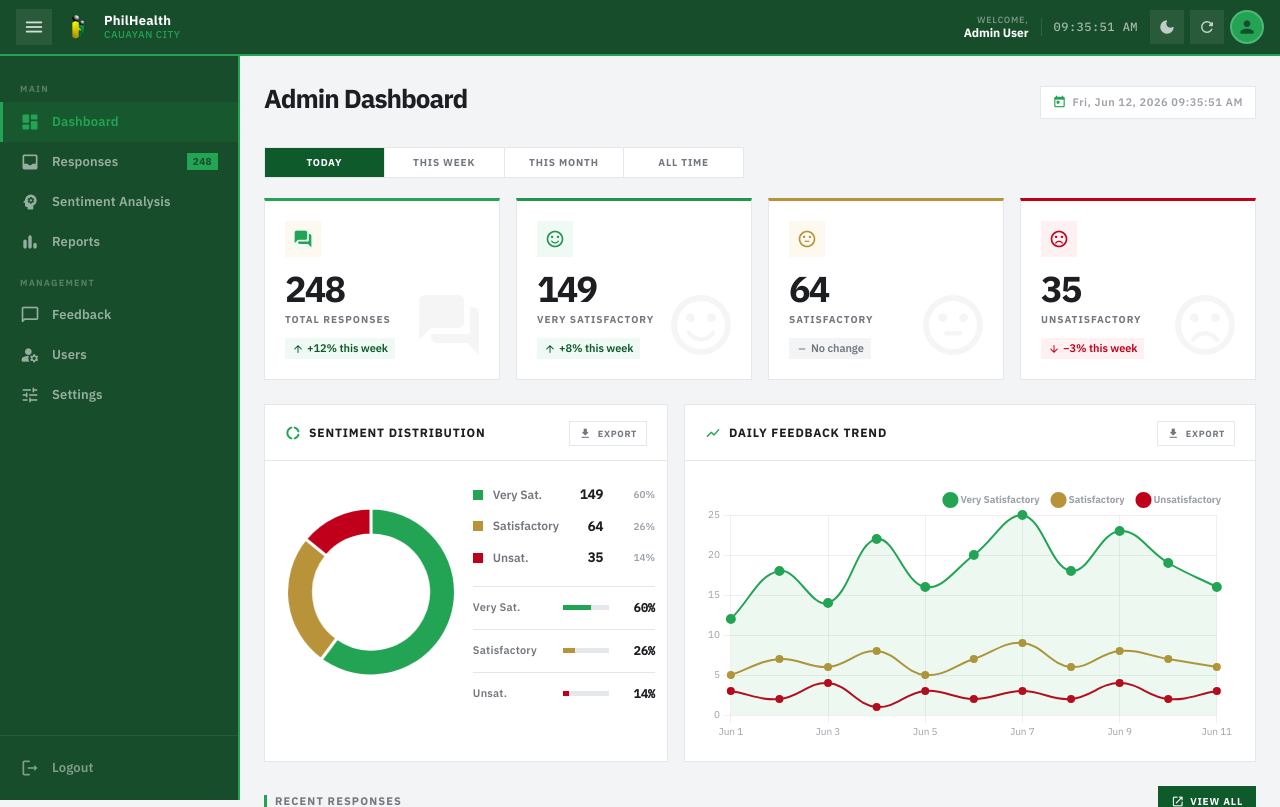
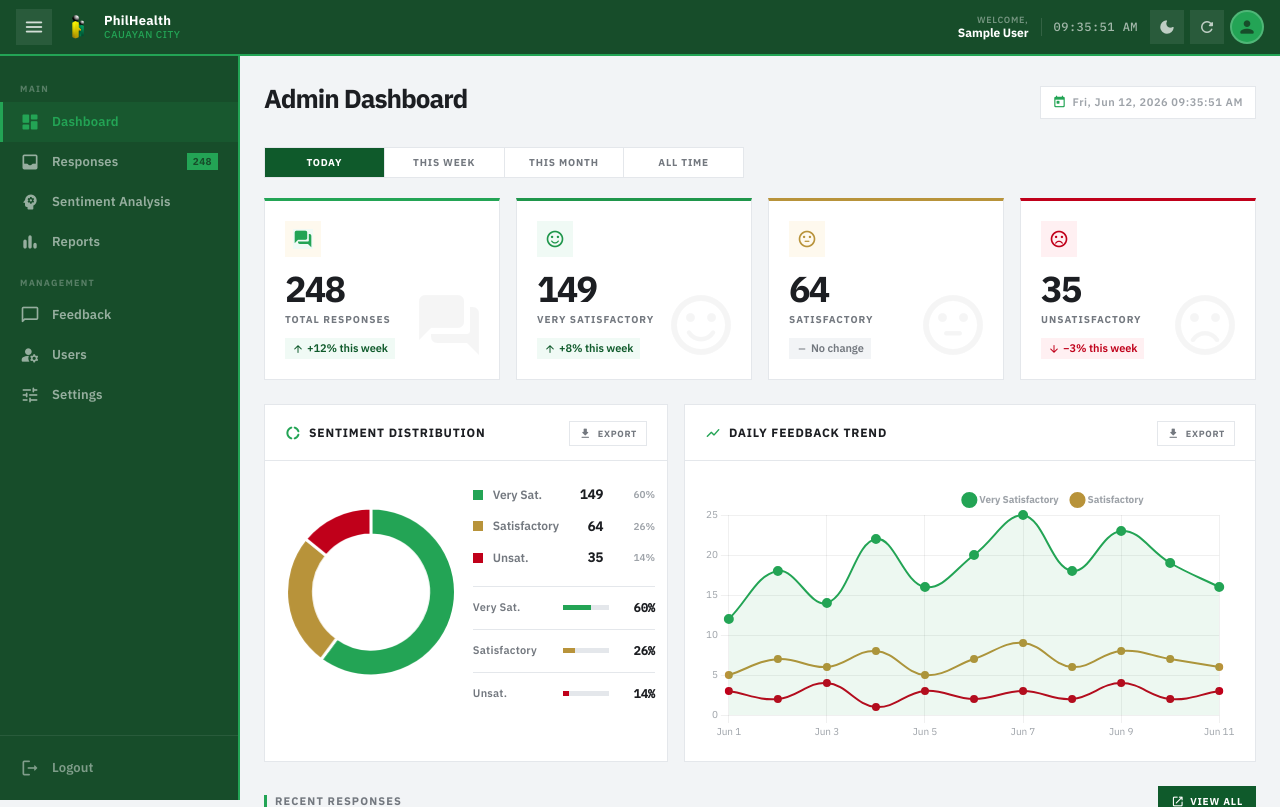
Before and after one commit to WWH16/philhealth-feedback, a Django app: page /dashboard/ in a window 1280 px wide. Shown: the top 807 px of the page. Run offline with Django 5.2, Linux system fonts and the light colour scheme; the visitor is signed in with stand-in values (Sample User, id 1).

Commit message:
fix the admin username to show on the dashboard

```diff
--- a/feedback_admin/templates/feedback_admin/base.html
+++ b/feedback_admin/templates/feedback_admin/base.html
@@ -637,7 +637,7 @@ select.btn-ph { background: var(--surface-card); color: var(--text-secondary); b
     <div class="topbar-right">
       <div class="topbar-welcome">
         <span class="topbar-welcome-label">Welcome,</span>
-        <span class="topbar-welcome-name">Admin User</span>
+        <span class="topbar-welcome-name">{{ request.user.get_full_name|default:request.user.username }}</span>
       </div>
       <div class="topbar-clock" id="topbarClock">—</div>
       <div class="topbar-actions">
```
